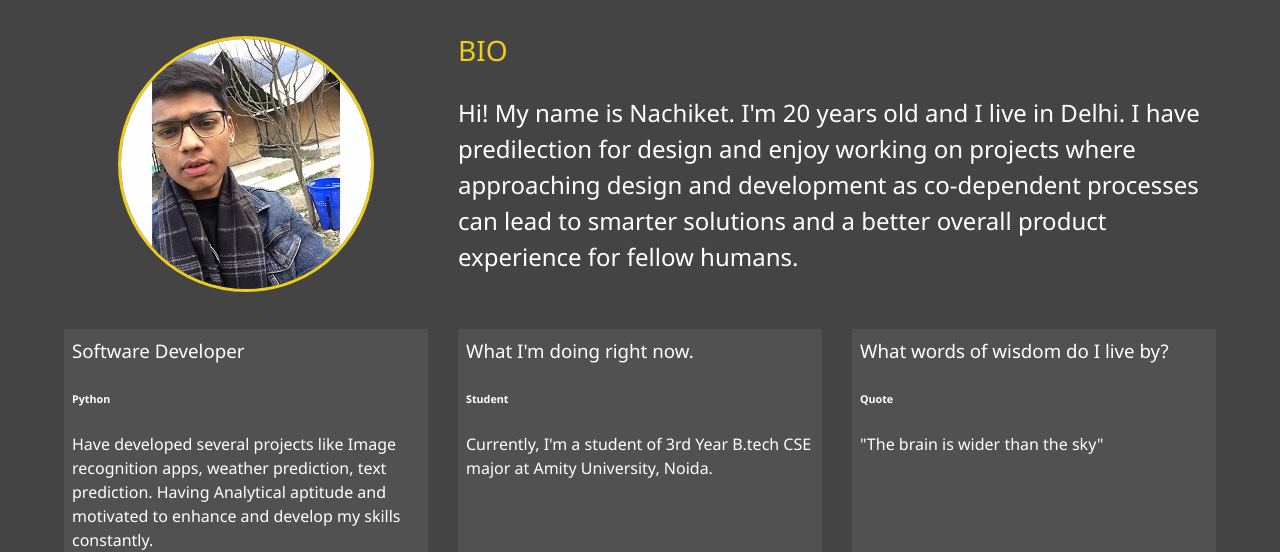
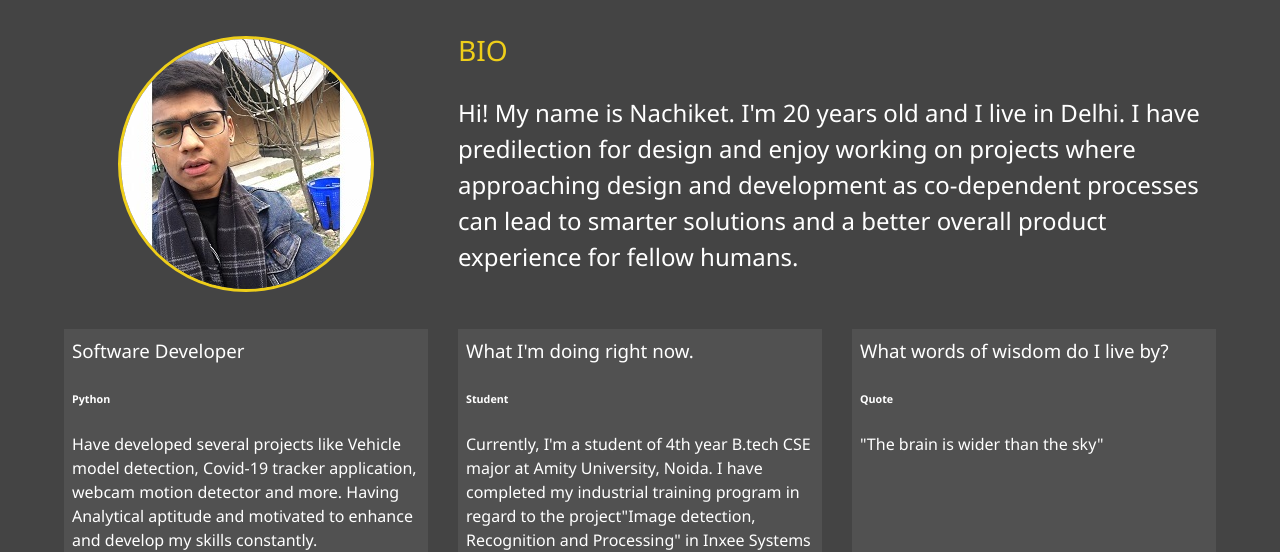
Before and after one commit to nachiketa21/my_site, a website: page dist/about.html in a window 1280 px wide. Shown: the part 253-805 px from the top of the page. Drawn offline with Linux system fonts and the light colour scheme.

Commit message:
Update about.html

```diff
--- a/dist/about.html
+++ b/dist/about.html
@@ -74,8 +74,7 @@
           <h3>Software Developer</h3>
           <h6>Python</h6>
           <p>
-            Have developed several projects like Image recognition apps, weather
-            prediction, text prediction. Having Analytical aptitude and motivated
+           Have developed several projects like Vehicle model detection, Covid-19 tracker application, webcam motion detector and more. Having Analytical aptitude and motivated
             to enhance and develop my skills constantly.
 
           </p>
@@ -85,8 +84,8 @@
           <h3>What I'm doing right now.</h3>
           <h6>Student</h6>
           <p>
-            Currently, I'm a student of 3rd Year B.tech CSE major at Amity
-            University, Noida.
+            Currently, I'm a student of 4th year B.tech CSE major at Amity
+            University, Noida. I have completed my industrial training program in regard to the project"Image detection, Recognition and Processing" in Inxee Systems Pvt. Ltd.
           </p>
         </div>
 
```
